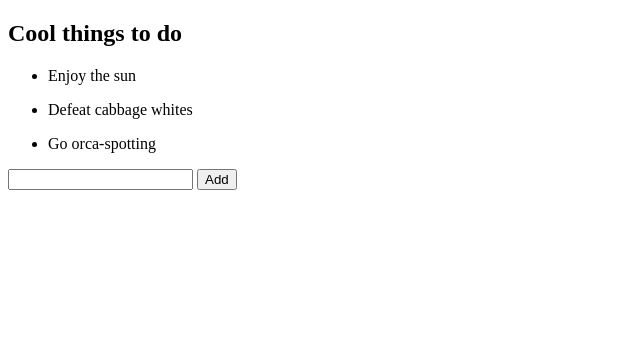
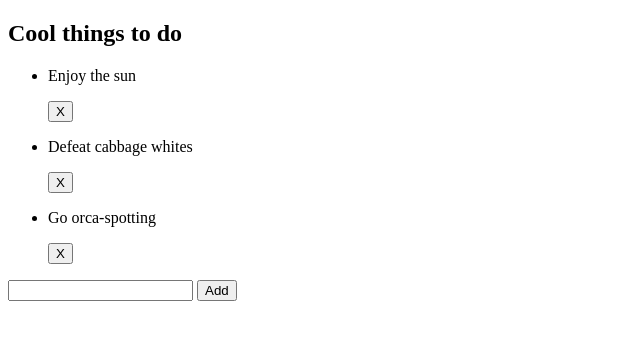
Before and after one commit to aneno-m-e/todolist, a Vue app: page / in a window 1280 px wide. Shown: the top 340 px of the page, without its empty margins (0-640 px from the left). Built offline with nearby package versions, Linux system fonts and the light colour scheme.

Commit message:
Delete todo

```diff
--- a/src/App.vue
+++ b/src/App.vue
@@ -1,6 +1,6 @@
 <template>
   <div id="app">
-    <Todos v-bind:todos='todos'/>
+    <Todos v-bind:todos='todos' v-on:delete-todo="deleteTodo"/>
     <AddTodo v-on:add-todo="addTodo" /> <!-- on the “add-todo” event call the “addTodo” function -->
   </div>
 </template>
@@ -23,6 +23,9 @@
   methods: {
     addTodo(newTodoObj) {
       this.todos = [...this.todos, newTodoObj];
+    },
+    deleteTodo(todoId) {
+      this.todos = this.todos.filter(todo => todo.id !== todoId)
     }
   },
   components: {
--- a/src/components/Todo.vue
+++ b/src/components/Todo.vue
@@ -1,6 +1,7 @@
 <template>
   <div v-bind:class="{'completed': todo.completed}"> <!-- conditionnal class used only if completed = true -->
       <p v-on:click="markComplete">{{ todo.task }}</p>
+      <button @click="$emit('delete-todo', todo.id)">X</button>
   </div>
 </template>
 
--- a/src/components/Todos.vue
+++ b/src/components/Todos.vue
@@ -3,7 +3,7 @@
     <h2>Cool things to do</h2>
     <ul>
       <li v-bind:key="todo.id" v-for='todo in todos'>
-        <Todo v-bind:todo="todo" />
+        <Todo v-bind:todo="todo" v-on:delete-todo="$emit('delete-todo', todo.id)" />
       </li>
     </ul>
   </div>
```
